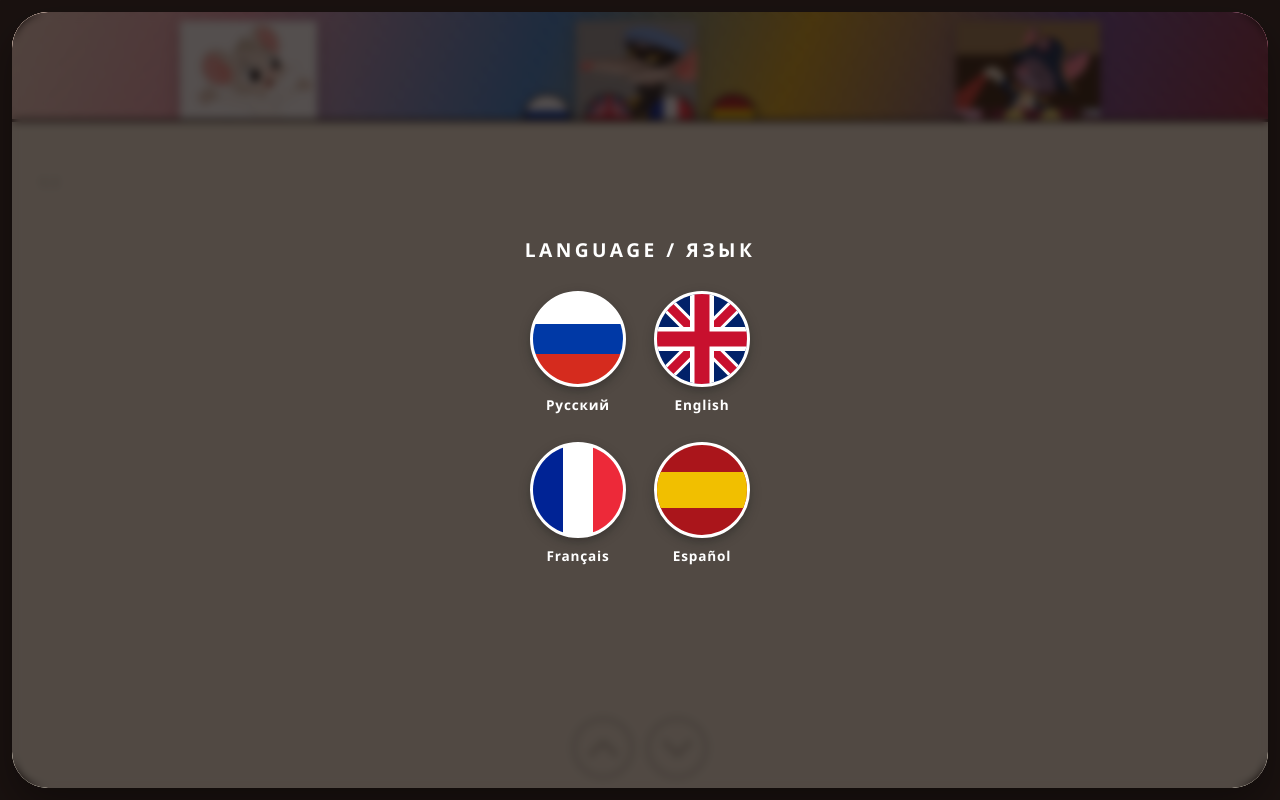
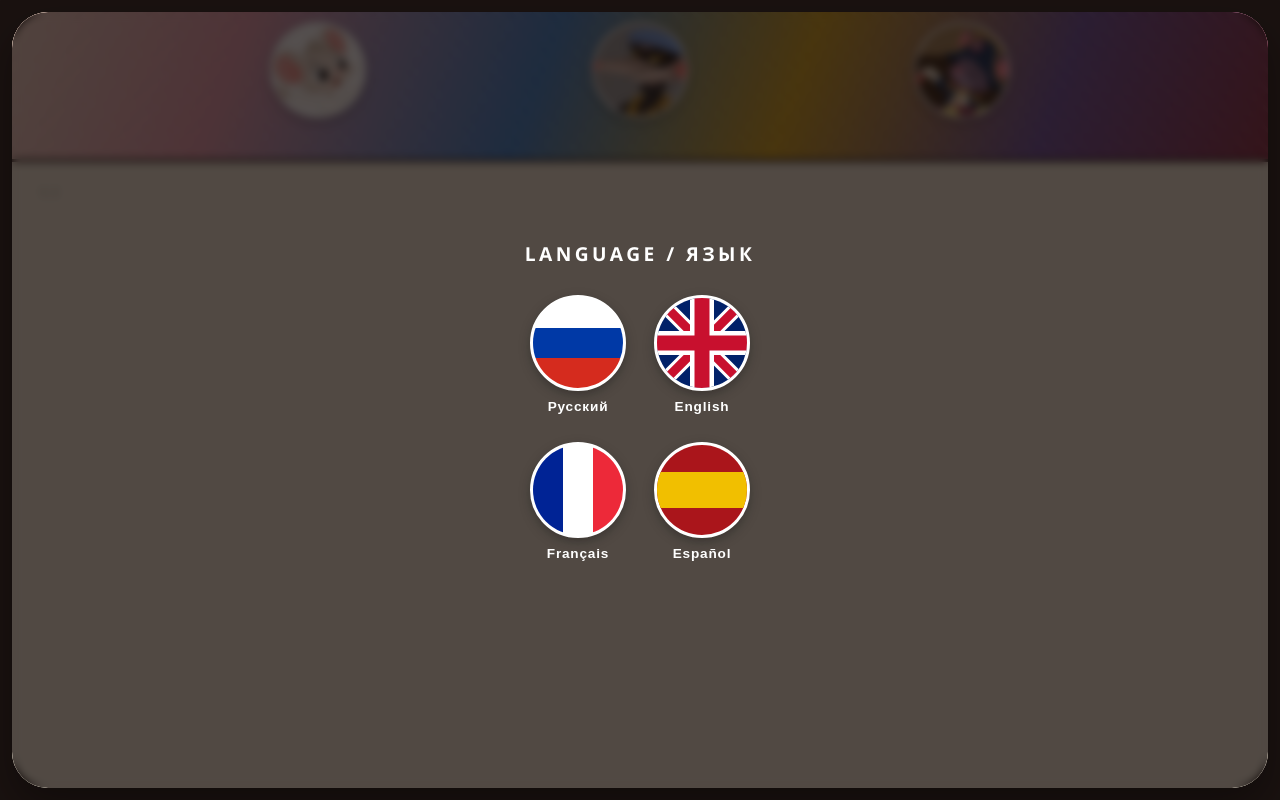
Before and after one commit to SCC-ai-hub/paris-mice-qr, a plain HTML site: page t/1-1/index.html in a window 1280 px wide. Drawn offline with Linux system fonts and the light colour scheme.

Commit message:
Polish mice header and hide chrome until language is chosen.

```diff
--- a/css/qr-text.css
+++ b/css/qr-text.css
@@ -65,7 +65,7 @@ body {
 /* Top colorful mice band — colors pulled from the illustrations */
 .mice-band {
   position: relative;
-  height: clamp(72px, 18vw, 110px);
+  height: clamp(110px, 28vw, 150px);
   overflow: hidden;
   background:
     linear-gradient(110deg,
@@ -76,6 +76,11 @@ body {
       #6b4c9a 82%,
       #8b2942 100%);
   border-bottom: 3px solid var(--frame);
+  z-index: 3;
+}
+
+body.has-lang .mice-band {
+  height: clamp(128px, 32vw, 168px);
 }
 
 .mice-band__pattern {
@@ -94,36 +99,56 @@ body {
 
 .mice-row {
   position: absolute;
-  inset: 0;
+  left: 0;
+  right: 0;
+  top: 0;
+  height: 72%;
   display: flex;
-  align-items: flex-end;
-  justify-content: space-around;
-  padding: 0 4% 0;
-  gap: 2%;
+  align-items: center;
+  justify-content: space-evenly;
+  padding: 10px 6% 0;
+  gap: 4%;
 }
 
 .mice-row img {
-  height: 92%;
-  width: auto;
-  max-width: 34%;
-  object-fit: contain;
-  object-position: bottom center;
-  filter: drop-shadow(0 4px 8px rgba(0, 0, 0, 0.25));
+  width: clamp(64px, 22vw, 96px);
+  height: clamp(64px, 22vw, 96px);
+  border-radius: 50%;
+  object-fit: cover;
+  object-position: center 18%;
+  border: 2.5px solid rgba(255, 255, 255, 0.85);
+  box-shadow: 0 4px 12px rgba(0, 0, 0, 0.3);
+  background: #fff;
   pointer-events: none;
   user-select: none;
+}
+
+.mice-row img:nth-child(2) {
+  object-position: center 30%;
+}
+
+.mice-row img:nth-child(3) {
+  object-position: center 35%;
 }
 
 .lang-bar {
   position: absolute;
   left: 0;
   right: 0;
-  bottom: 0;
+  bottom: 8px;
   display: flex;
   justify-content: center;
   gap: clamp(8px, 2.5vw, 14px);
-  padding: 0 12px 8px;
-  z-index: 2;
-  transform: translateY(55%);
+  padding: 0 12px;
+  z-index: 4;
+  opacity: 0;
+  pointer-events: none;
+  transition: opacity 0.25s ease;
+}
+
+body.has-lang .lang-bar {
+  opacity: 1;
+  pointer-events: auto;
 }
 
 .flag-btn {
@@ -163,8 +188,7 @@ body {
   min-height: 0;
   display: flex;
   flex-direction: column;
-  /* extra top pad so overlapping language flags don't cover text */
-  padding: clamp(36px, 10vw, 52px) clamp(16px, 5vw, 28px) 8px;
+  padding: clamp(14px, 4vw, 22px) clamp(16px, 5vw, 28px) 8px;
 }
 
 .text-code {
@@ -194,7 +218,7 @@ body {
 
 .scroll-track {
   position: absolute;
-  top: clamp(28px, 8vw, 40px);
+  top: clamp(14px, 4vw, 22px);
   right: clamp(8px, 2.5vw, 14px);
   bottom: 8px;
   width: 3px;
@@ -232,6 +256,14 @@ body {
   align-items: center;
   gap: 10px;
   padding: 4px 12px calc(10px + var(--safe-bottom));
+  opacity: 0;
+  pointer-events: none;
+  transition: opacity 0.25s ease;
+}
+
+body.has-lang .footer {
+  opacity: 1;
+  pointer-events: auto;
 }
 
 .scroll-arrows {
@@ -330,13 +362,14 @@ body {
   padding: 0;
 }
 
-body.has-lang .mice-band {
-  /* room for overlapping flags */
-}
-
 @media (max-height: 560px) {
-  .mice-band {
-    height: clamp(56px, 14vw, 80px);
+  .mice-band,
+  body.has-lang .mice-band {
+    height: clamp(88px, 22vw, 110px);
+  }
+  .mice-row img {
+    width: clamp(48px, 16vw, 72px);
+    height: clamp(48px, 16vw, 72px);
   }
   .text-body {
     font-size: clamp(0.95rem, 3.8vw, 1.1rem);
--- a/js/qr-text.js
+++ b/js/qr-text.js
@@ -223,8 +223,13 @@
       btn.innerHTML = flagMarkup(lang.code);
 
       if (withLabels) {
-        var wrap = document.createElement("div");
+        var wrap = document.createElement("button");
+        wrap.type = "button";
         wrap.className = "flag-choice";
+        wrap.setAttribute("aria-label", lang.label);
+        // decorative inner circle — clicks handled by wrap
+        btn.tabIndex = -1;
+        btn.setAttribute("aria-hidden", "true");
         wrap.appendChild(btn);
         var lab = document.createElement("span");
         lab.className = "flag-label";
```
